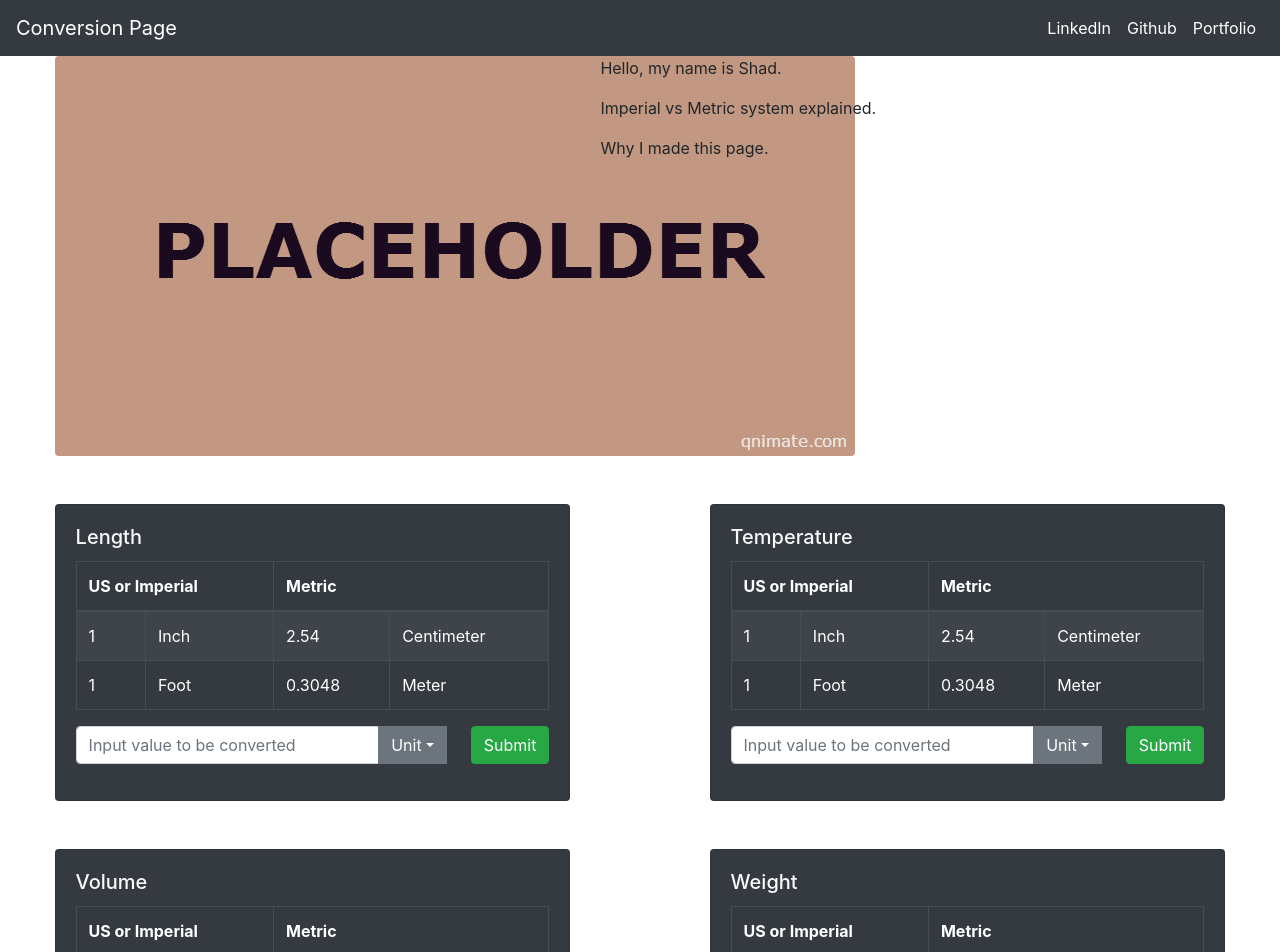
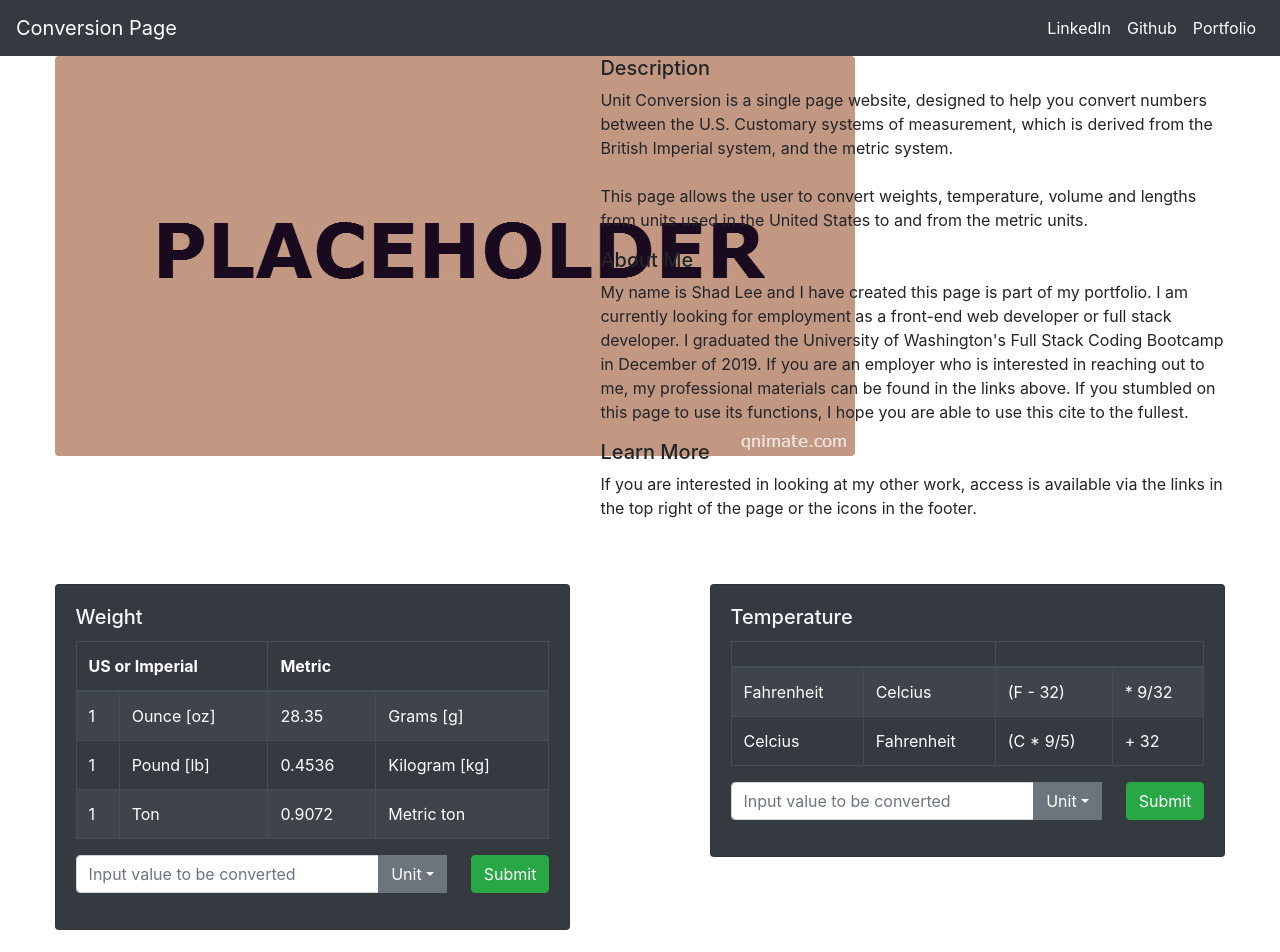
Before and after one commit to sl8305/Conversion-Page, a React (Create React App) app: page / in a window 1280 px wide. Shown: the top 952 px of the page. Built offline with nearby package versions, Linux system fonts and the light colour scheme.

Commit message:
Now passes conversion tables from app to CCard, Now Passes units from CCard to UserInput, Intro text updated

```diff
--- a/src/App.js
+++ b/src/App.js
@@ -7,8 +7,27 @@ import 'bootstrap/dist/css/bootstrap.min.css';
 import Row from 'react-bootstrap/Row';
 import Col from 'react-bootstrap/Col';
 
-var lengthList = [{'Imperial':{'count':1,'unit':'Inch'}, 'Metric':{'count':2.54, 'unit':'Centimeter'}},
-                  {'Imperial':{'count':1, 'unit':'Foot'}, 'Metric':{'count':0.3048, 'unit':'Meter'}},
+var lengthList = [{'Imperial':{'count':1,'unit':'Inch [in]'}, 'Metric':{'count':2.54, 'unit':'Centimeter [cm]'}},
+                  {'Imperial':{'count':1, 'unit':'Foot [ft]'}, 'Metric':{'count':0.3048, 'unit':'Meter [m]'}},
+                  {'Imperial':{'count':1, 'unit':'Yard [yd]'}, 'Metric':{'count':0.9144, 'unit':'Meter [m]'}},
+                  {'Imperial':{'count':1, 'unit':'Mile'}, 'Metric':{'count':1.6093, 'unit':'Kilometer [km]'}},
+                  {'Imperial':{'count':1, 'unit':'International Nautical Mile'}, 'Metric':{'count':1.853, 'unit':'Kilometer [km]'}},
+];
+
+var volumeList = [{'Imperial':{'count':1, 'unit':'Inch cubed'}, 'Metric':{'count':16.387, 'unit':'Centimeter cubed'}},
+                  {'Imperial':{'count':1, 'unit':'Foot cubed'}, 'Metric':{'count':0.02832, 'unit':'Meter cubed'}},
+                  {'Imperial':{'count':1, 'unit':'Fluid Ounce [fl oz]'}, 'Metric':{'count':29.574, 'unit':'Milileter [ml]'}},
+                  {'Imperial':{'count':1, 'unit':'Pint [pt]'}, 'Metric':{'count':0.4732, 'unit':'Liters [L]'}},
+                  {'Imperial':{'count':1, 'unit':'Gallon [gal]'}, 'Metric':{'count':3.7854, 'unit':'Liters [L]'}},
+];
+
+var weightList = [{'Imperial':{'count':1, 'unit':'Ounce [oz]'}, 'Metric':{'count': 28.35, 'unit':'Grams [g]'}},
+                  {'Imperial':{'count':1, 'unit':'Pound [lb]'}, 'Metric':{'count': 0.4536, 'unit':'Kilogram [kg]'}},
+                  {'Imperial':{'count':1, 'unit':'Ton'}, 'Metric':{'count': 0.9072, 'unit':'Metric ton'}},
+];
+
+var temperatureList =[{'Imperial':{'count':'Fahrenheit ', 'unit':'Celcius'}, 'Metric':{'count': '(F - 32)', 'unit':' * 9/32'}},
+                      {'Imperial':{'count':'Celcius ', 'unit':'Fahrenheit'}, 'Metric':{'count': '(C * 9/5)', 'unit':' + 32'}},
 ];
 
 function App() {
@@ -21,19 +40,19 @@ function App() {
 
       <Row className='my-5'>
         <Col md={5} className='mx-auto'>
-          <ConversionCard title='Length' list= {lengthList}/>
+          <ConversionCard title='Weight' list= {weightList}/>
         </Col>
         <Col md={5} className='mx-auto'>
-          <ConversionCard title='Temperature' list= {lengthList}/>
+          <ConversionCard title='Temperature' list= {temperatureList}/>
         </Col>
       </Row>
 
       <Row className='my-5'>
         <Col md={5} className='mx-auto'>
-          <ConversionCard title='Volume' list= {lengthList}/>
+          <ConversionCard title='Volume' list= {volumeList}/>
         </Col>
         <Col md={5} className='mx-auto'>
-          <ConversionCard title='Weight' list= {lengthList}/>
+          <ConversionCard title='Length' list= {lengthList}/>
         </Col>
       </Row>
 
--- a/src/components/ConversionCard/ConversionCard.js
+++ b/src/components/ConversionCard/ConversionCard.js
@@ -3,6 +3,7 @@ import Card from 'react-bootstrap/Card';
 import UserInput from '../UserInput/UserInput';
 import Table from 'react-bootstrap/Table';
 
+// dynamically renders the content of the conversion table via the list prop passed down from App.js
 const tableContent = list => {
     let content = [];
     for (let i = 0; i < list.length; i++) {
@@ -18,7 +19,59 @@ const tableContent = list => {
         );
     }
     return content;
-}
+};
+
+// dynamically renders the row with the title of the table given the title passed down from App.js
+const tableHeader = (title) => {
+    let content = [];
+    if (title === 'Temperature'){
+        content.push(
+            <tr>
+                <th colSpan='2'></th>
+                <th colSpan='2'></th>
+            </tr>
+        );
+
+        return content;
+    }
+    else {
+        content.push(
+        <tr>
+            <th colSpan='2'>US or Imperial</th>
+            <th colSpan='2'>Metric</th>
+        </tr>
+        );
+
+        return content;
+    }
+
+};
+
+// variables to pass down to userinput to dynamically create the dropdown options
+const renderInputComponent = (title, list) => {
+    let content = [];
+    if (title === 'Temperature'){
+        let impList = ['Fahrenheit'];
+        let metList = ['Celcius'];
+        content.push( <UserInput Imperial={impList} Metric={metList} /> );
+
+        return content;
+    }
+    else {
+        let impList = [];
+        let metList = [];
+
+        for (let i = 0; i < list.length; i++) {
+            impList.push(list[i].Imperial.unit);
+            metList.push(list[i].Metric.unit);
+        }
+        // spread operator and native object Set is used to store unique values
+        let uniqueImp = [...new Set(impList)];
+        let uniqueMet = [...new Set(metList)];
+        content.push( <UserInput Imperial={uniqueImp} Metric={uniqueMet} /> );
+        return content;
+    }
+};
 
 function ConversionCard (props){
     return (
@@ -27,17 +80,12 @@ function ConversionCard (props){
                 <Card.Title>{props.title}</Card.Title>
                 <Card.Text>
                     <Table striped bordered hover variant="dark">
-                        <thead>
-                            <tr>
-                                <th colSpan='2'>US or Imperial</th>
-                                <th colSpan='2'>Metric</th>
-                            </tr>
-                        </thead>
+                        <thead>{tableHeader(props.title)}</thead>
                         <tbody>{tableContent(props.list)}</tbody>
                     </Table>
                 </Card.Text>
 
-                <UserInput/>
+                {renderInputComponent(props.title, props.list)}
 
             </Card.Body>
         </Card>
--- a/src/components/Intro/Intro.js
+++ b/src/components/Intro/Intro.js
@@ -13,11 +13,20 @@ function Intro (){
             </Col>
 
             <Col md={6} className='mx-auto'>
-                <p> Hello, my name is Shad.</p>
+                <h5>Description</h5>
+                <p>
+                    Unit Conversion is a single page website, designed to help you convert numbers between the U.S. Customary
+                    systems of measurement, which is derived from the British Imperial system, and the metric system.
+                    <br/><br/>
+                    This page allows the user to convert weights, temperature, volume and lengths from units used in the
+                    United States to and from the metric units.
+                </p>
 
-                <p> Imperial vs Metric system explained.</p>
+                <h5>About Me</h5>
+                <p> My name is Shad Lee and I have created this page is part of my portfolio. I am currently looking for employment as a front-end web developer or full stack developer. I graduated the University of Washington's Full Stack Coding Bootcamp in December of 2019. If you are an employer who is interested in reaching out to me, my professional materials can be found in the links above. If you stumbled on this page to use its functions, I hope you are able to use this cite to the fullest. </p>
 
-                <p> Why I made this page.</p>
+                <h5>Learn More</h5>
+                <p>If you are interested in looking at my other work, access is available via the links in the top right of the page or the icons in the footer. </p>
 
             </Col>
 
--- a/src/components/UserInput/UserInput.js
+++ b/src/components/UserInput/UserInput.js
@@ -5,7 +5,27 @@ import DropdownButton from 'react-bootstrap/DropdownButton';
 import Dropdown from 'react-bootstrap/Dropdown';
 import SubmitLogic from '../SubmitLogic/SubmitLogic';
 
-function UserInput () {
+// dynamically render the content of the dropdownoptions
+const fillOptions = (Imperial, Metric) => {
+    let content = [];
+    for (let i=0; i < Imperial.length; i++){
+        content.push(
+        <Dropdown.Item href="#">{Imperial[i]}</Dropdown.Item>
+        );
+    }
+    content.push(<Dropdown.Divider/>);
+    for (let i=0; i < Metric.length; i++){
+        content.push(
+        <Dropdown.Item href="#">{Metric[i]}</Dropdown.Item>
+        );
+    }
+
+    return content;
+};
+
+
+
+function UserInput (props) {
     return (
 
         <InputGroup className='mb-3'>
@@ -20,15 +40,7 @@ function UserInput () {
             title="Unit"
             id="input-group-dropdown-2"
             >
-                <Dropdown.Item href="#">Inch [in]</Dropdown.Item>
-                <Dropdown.Item href="#">Foot [ft]</Dropdown.Item>
-                <Dropdown.Item href="#">Yard [yd]</Dropdown.Item>
-                <Dropdown.Item href="#">Mile </Dropdown.Item>
-                    <Dropdown.Divider />
-                <Dropdown.Item href="#">Milimeter [mm]</Dropdown.Item>
-                <Dropdown.Item href="#">Centimeter [cm]</Dropdown.Item>
-                <Dropdown.Item href="#">Meter [m]</Dropdown.Item>
-                <Dropdown.Item href="#">Kilometer [km]</Dropdown.Item>
+            {fillOptions(props.Imperial, props.Metric)}
             </DropdownButton>
 
             <SubmitLogic/>
```
